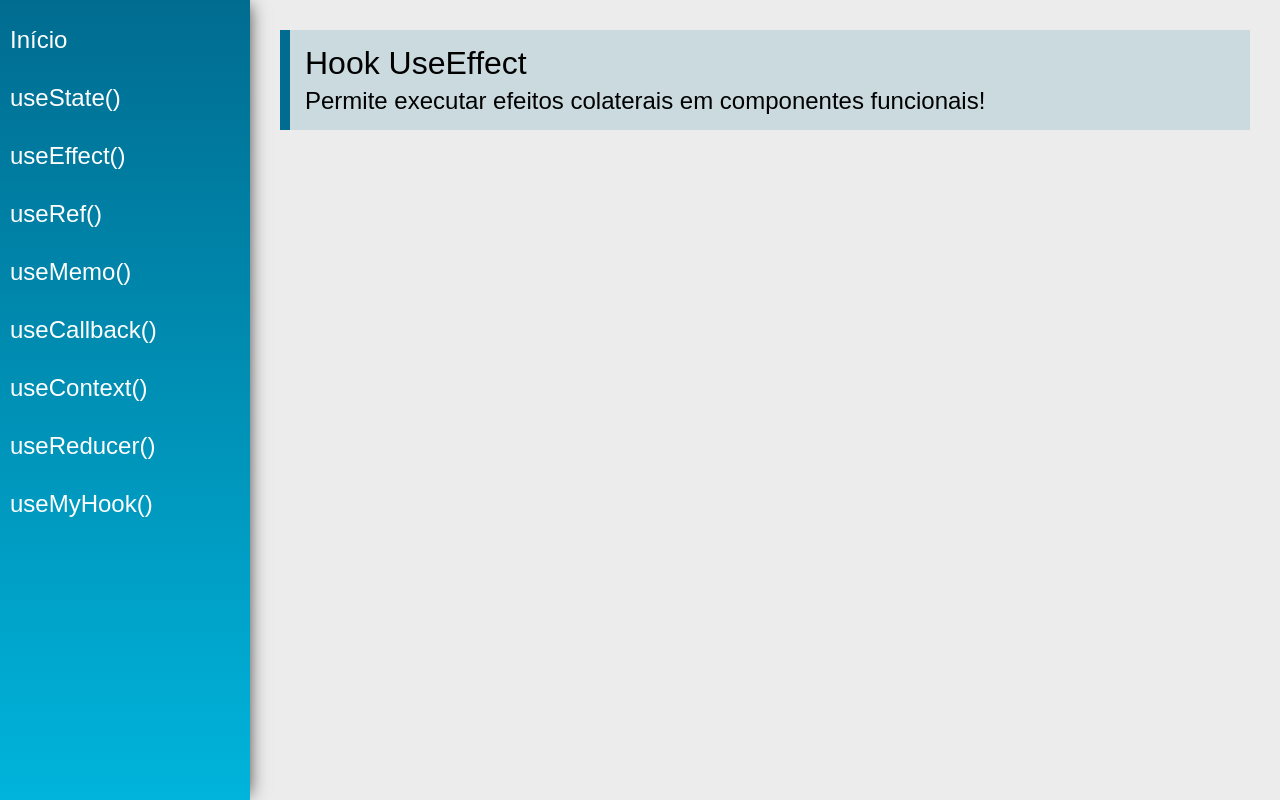
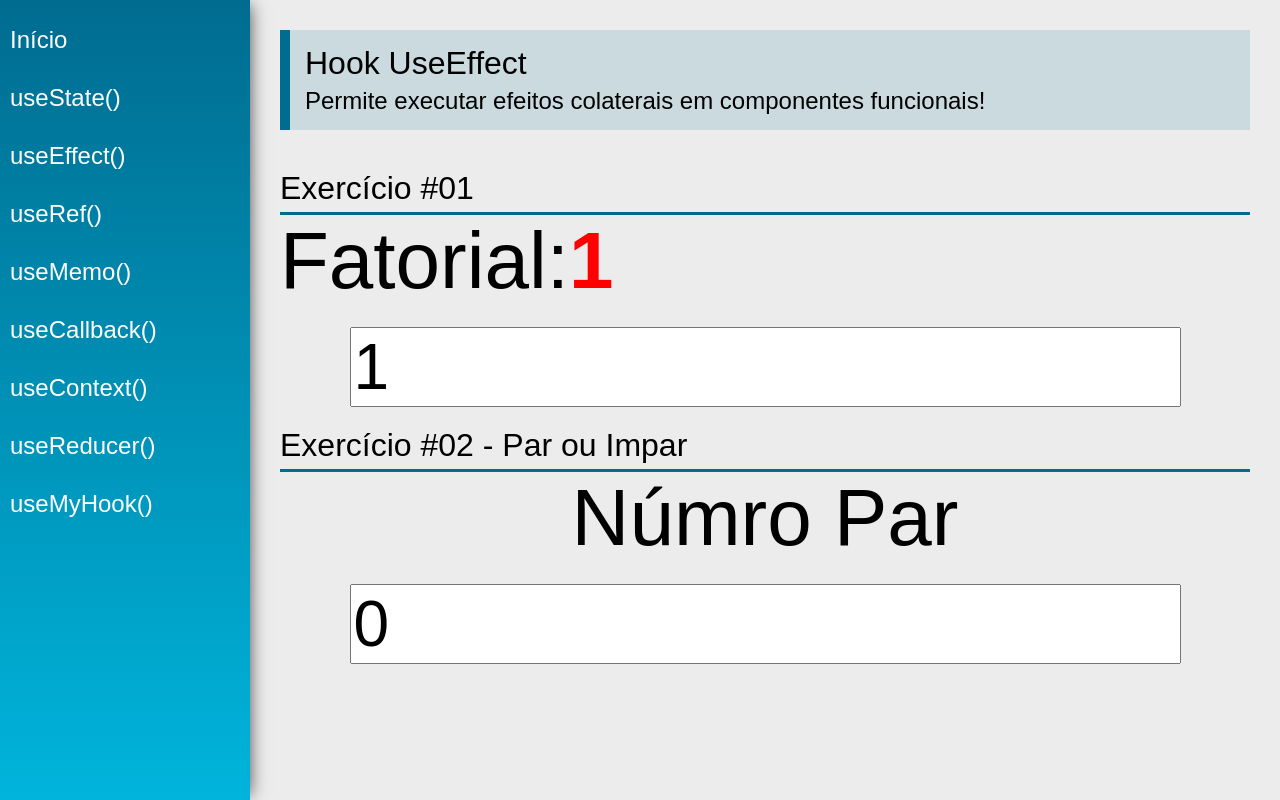
Before and after one commit to luizgsp/projectHooks, a React (Create React App) app: page /useEffect in a window 1280 px wide. Built offline with nearby package versions, Linux system fonts and the light colour scheme.

Commit message:
class hooks about useEffect

```diff
--- a/src/views/examples/UseEffect.jsx
+++ b/src/views/examples/UseEffect.jsx
@@ -1,13 +1,59 @@
-import React from 'react'
+import React, {useEffect, useState } from 'react'
 import PageTitle from '../../components/layout/PageTitle'
+import SectionTitle from '../../components/layout/SectionTitle'
+
+function calcFatorial(num){
+    const n = parseInt(num)
+    if (n < 0) return -1
+    if (n === 0) return 1
+    return calcFatorial(n - 1 ) * n
+}
+
 
 const UseEffect = (props) => {
+    const [number, setNumber] = useState(1)
+    const [fatorial, setFatorial] = useState(1)
+
+    const [par, setPar] = useState(0)
+    const [ehPar, setEhPar] = useState(false)
+
+    useEffect(
+        function(){
+            setFatorial(calcFatorial(number))
+        },[number])
+
+    useEffect(
+        function(){
+             setEhPar(par % 2 === 0 ? true : false)
+        },[par]
+    )
+
     return (
         <div className="UseEffect">
             <PageTitle
                 title="Hook UseEffect"
                 subtitle="Permite executar efeitos colaterais em componentes funcionais!"
             />
+            <SectionTitle title="Exercício #01" />
+            <div>
+                <span className="text">Fatorial:</span>
+                <span className="text red">{fatorial === -1 ? 'Número inválido': fatorial}</span>
+            </div>
+            <div className="center">
+                <input type="number" className="input"
+                    value={number}
+                    onChange={e => setNumber(e.target.value)}
+                />
+            </div>
+
+            <SectionTitle title="Exercício #02 - Par ou Impar" />
+            <div className="center">
+                <span className="text">{ ehPar ? 'Númro Par' : 'Número Impar'}</span>
+                <input type="number" className="input"
+                        value={par}
+                        onChange={e => setPar(e.target.value)}
+                    />
+            </div>
         </div>
     )
 }
```
